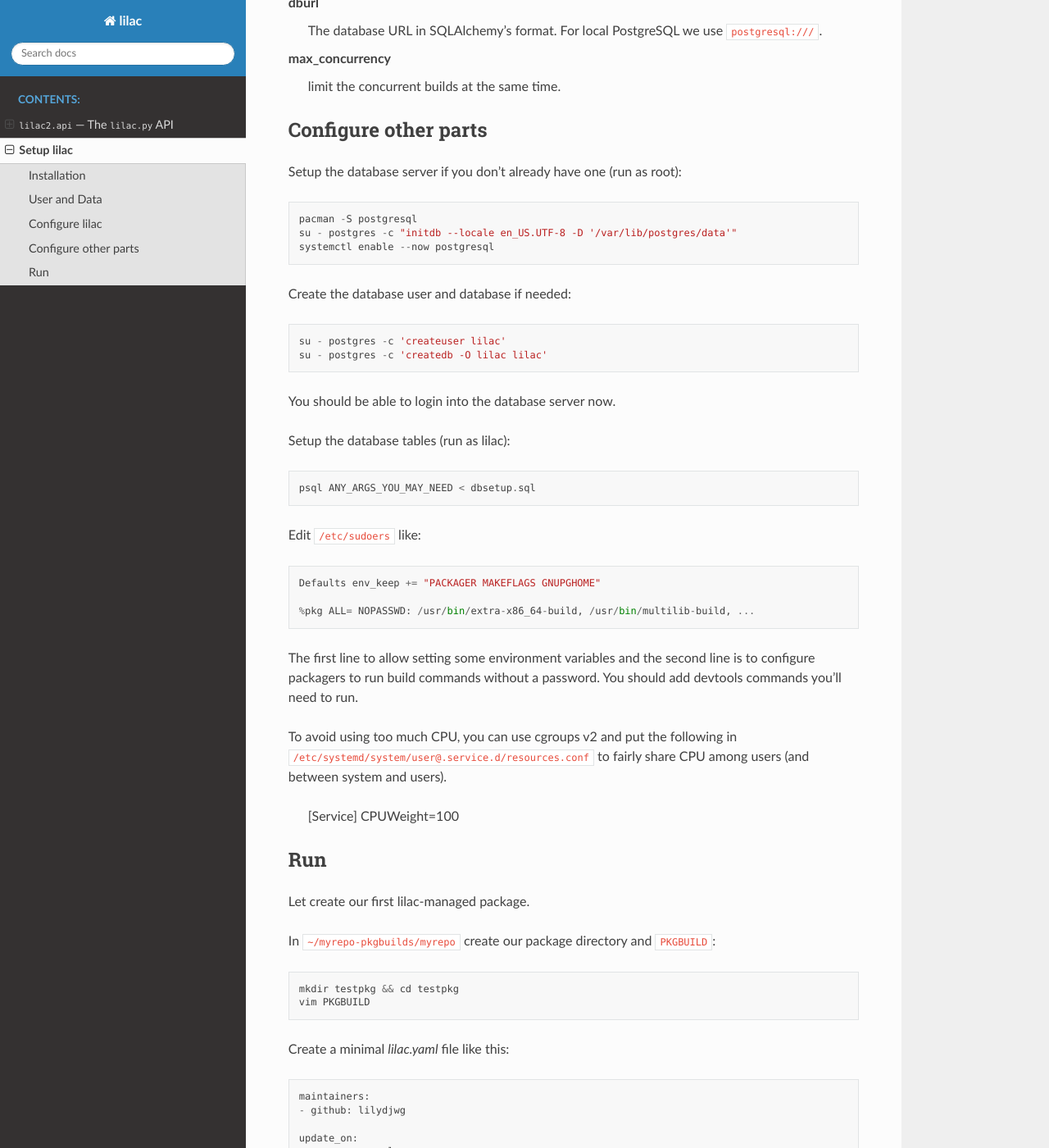
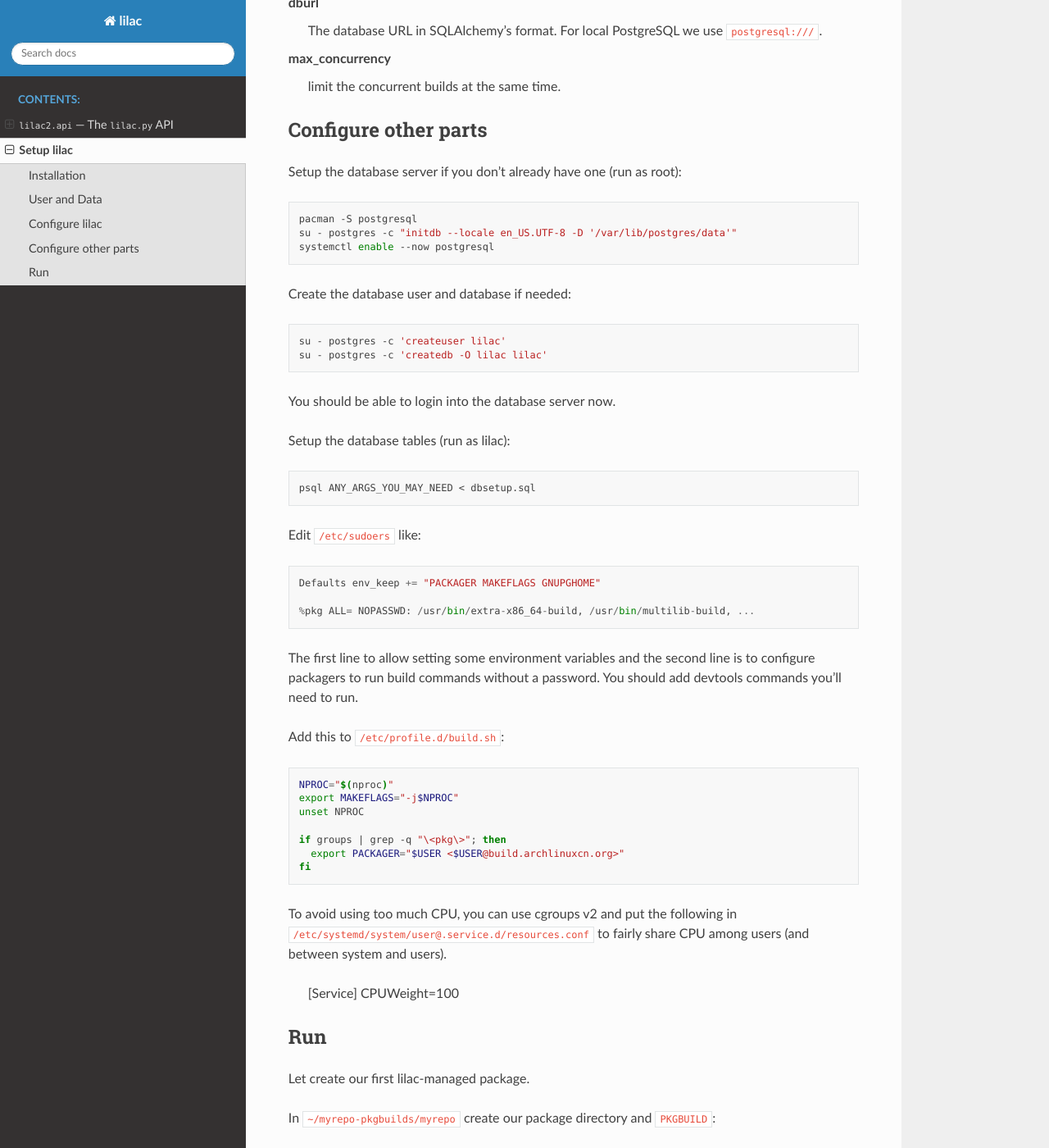
Before and after one commit to archlinuxcn/lilac, a Sphinx documentation site: the page built from docs/setup.rst, in a window 1280 px wide and 1400 px high, scrolled down 3225 px. Shown: the whole window at 82% size. Built offline with Sphinx 7.4.7 and the Read the Docs theme 2.0.0, drawn with Linux system fonts in a browser that asks for light colours; some of the changed text lies outside the part shown.

Commit message:
setup.rst: syntax highlight and add /etc/profile.d/build.sh

```diff
--- a/docs/setup.rst
+++ b/docs/setup.rst
@@ -12,13 +12,15 @@ An easy way to install lilac and its dependencies is to install the ``lilac-git`
 
 (For x86_64 arch only) As a workaround, instead of ``devtools``, ``devtools-archlinuxcn`` from ``[archlinuxcn]`` should be used until `FS#64265 <https://bugs.archlinux.org/task/64265>`_ and `FS#64698 <https://gitlab.archlinux.org/archlinux/devtools/-/merge_requests/90>`_ are resolved.
 
-::
+.. code-block:: sh
 
   pacman -Syu lilac-git devtools-archlinuxcn
 
 Lilac can store (and in the future use) a kind of build logs in a database. Let's use PostgreSQL this time. Support for other database may come in the future.
 
-To use PostgreSQL, the following dependencies need to be installed (besides the database itself)::
+To use PostgreSQL, the following dependencies need to be installed (besides the database itself):
+
+.. code-block:: sh
 
   pacman -S python-sqlalchemy python-psycopg2
 
@@ -27,7 +29,9 @@ Lilac can send error reports via email. A local mail transfer agent (MTA) is pre
 User and Data
 -------------
 
-Lilac needs a normal Linux user to run. You can create a dedicated user::
+Lilac needs a normal Linux user to run. You can create a dedicated user:
+
+.. code-block:: sh
 
   useradd -m -g pkg lilac
 
@@ -44,18 +48,24 @@ The ``PKGBUILD`` files needs to be in a git repo. A subdirectory inside it is re
 Configure lilac
 ---------------
 
-It's time to configure lilac now. Login as the user which lilac will run as first. Other than a fresh login, we can switch users with ``machinectl`` (don't use ``su`` or ``sudo``)::
+It's time to configure lilac now. Login as the user which lilac will run as first. Other than a fresh login, we can switch users with ``machinectl`` (don't use ``su`` or ``sudo``):
+
+.. code-block:: sh
 
   machinectl shell lilac@
 
-Create the git repository for ``PKGBUILD``\ s::
+Create the git repository for ``PKGBUILD``\ s:
+
+.. code-block:: sh
 
   mkdir -p myrepo-pkgbuilds/myrepo && cd myrepo-pkgbuilds
   git init
 
 To share these ``PKGBUILD``\ s we'll need to host the git repository somewhere (e.g. GitHub).
 
-Create a directory for built packages::
+Create a directory for built packages:
+
+.. code-block:: sh
 
   mkdir ~/packages
 
@@ -118,20 +128,26 @@ max_concurrency
 Configure other parts
 ---------------------
 
-Setup the database server if you don't already have one (run as root)::
+Setup the database server if you don't already have one (run as root):
+
+.. code-block:: sh
 
   pacman -S postgresql
   su - postgres -c "initdb --locale en_US.UTF-8 -D '/var/lib/postgres/data'"
   systemctl enable --now postgresql
 
-Create the database user and database if needed::
+Create the database user and database if needed:
+
+.. code-block:: sh
 
   su - postgres -c 'createuser lilac'
   su - postgres -c 'createdb -O lilac lilac'
 
 You should be able to login into the database server now.
 
-Setup the database tables (run as lilac)::
+Setup the database tables (run as lilac):
+
+.. code-block:: sh
 
   psql ANY_ARGS_YOU_MAY_NEED < dbsetup.sql
 
@@ -143,6 +159,18 @@ Edit ``/etc/sudoers`` like::
 
 The first line to allow setting some environment variables and the second line is to configure packagers to run build commands without a password. You should add devtools commands you'll need to run.
 
+Add this to ``/etc/profile.d/build.sh``:
+
+.. code-block:: sh
+
+  NPROC="$(nproc)"
+  export MAKEFLAGS="-j$NPROC"
+  unset NPROC
+
+  if groups | grep -q "\<pkg\>"; then
+    export PACKAGER="$USER <$USER@build.archlinuxcn.org>"
+  fi
+
 To avoid using too much CPU, you can use cgroups v2 and put the following in ``/etc/systemd/system/user@.service.d/resources.conf`` to fairly share CPU among users (and between system and users).
 
   [Service]
@@ -153,12 +181,16 @@ Run
 
 Let create our first lilac-managed package.
 
-In ``~/myrepo-pkgbuilds/myrepo`` create our package directory and ``PKGBUILD``::
+In ``~/myrepo-pkgbuilds/myrepo`` create our package directory and ``PKGBUILD``:
+
+.. code-block:: sh
 
   mkdir testpkg && cd testpkg
   vim PKGBUILD
 
-Create a minimal `lilac.yaml` file like this::
+Create a minimal `lilac.yaml` file like this:
+
+.. code-block:: yaml
 
   maintainers:
   - github: lilydjwg
@@ -169,7 +201,9 @@ Create a minimal `lilac.yaml` file like this::
 
 Create a git commit and push it somewhere.
 
-Now it's time to run ``lilac``::
+Now it's time to run ``lilac``:
+
+.. code-block:: sh
 
   lilac
 
```
